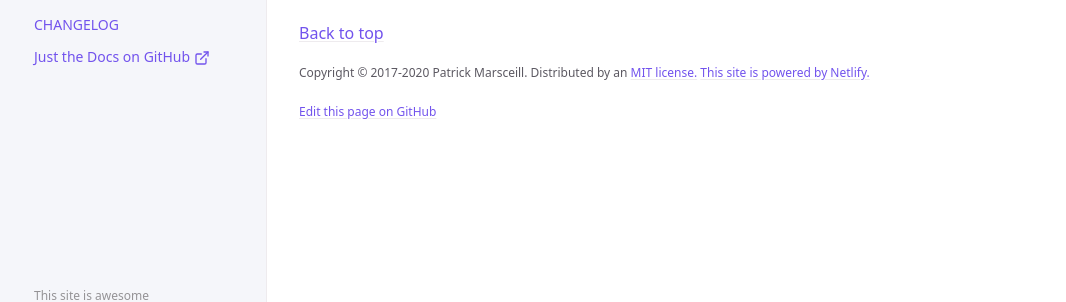
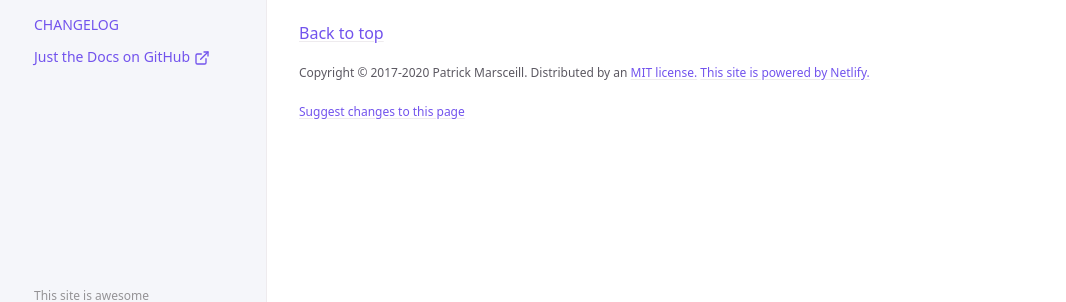
Before and after one commit to haluvibe/haluvibe.github.io, a Jekyll site: the page built from docs/ui-components/ui-components.md, in a window 1280 px wide. Shown: the part 579-881 px from the top of the page, without its empty margins (105-1171 px from the left). Built offline with Jekyll 4.4.1, drawn with Linux system fonts in a browser that asks for light colours.

Commit message:
Update _config.yml

```diff
--- a/_config.yml
+++ b/_config.yml
@@ -123,8 +123,8 @@ last_edit_time_format: "%b %e %Y at %I:%M %p" # uses ruby's time format: https:/
 
 # Footer "Edit this page on GitHub" link text
 gh_edit_link: true # show or hide edit this page link
-gh_edit_link_text: "Edit this page on GitHub"
-gh_edit_repository: "https://github.com/just-the-docs/just-the-docs" # the github URL for your repo
+gh_edit_link_text: "Suggest changes to this page"
+gh_edit_repository: "https://github.com/haluvibe/haluvibe.github.io" # the github URL for your repo
 gh_edit_branch: "main" # the branch that your docs is served from
 # gh_edit_source: docs # the source that your files originate from
 gh_edit_view_mode: "tree" # "tree" or "edit" if you want the user to jump into the editor immediately
```
